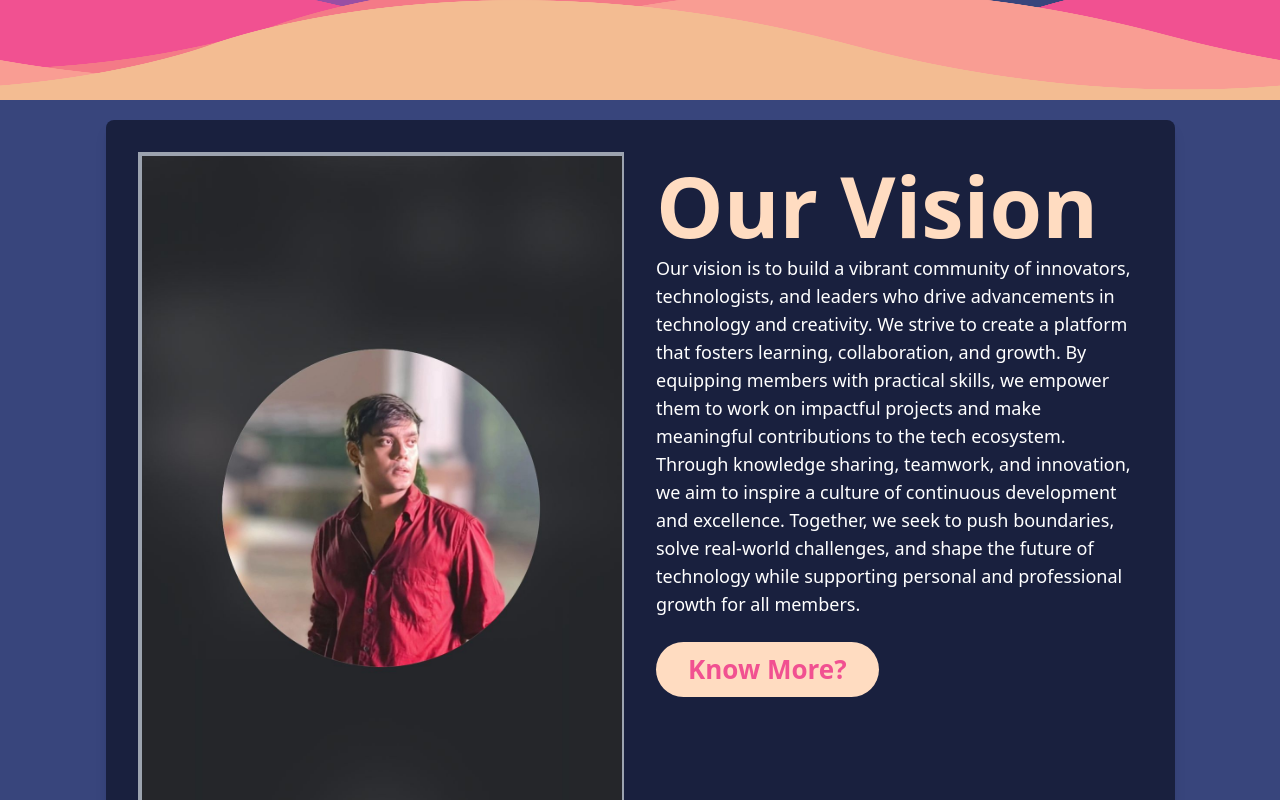
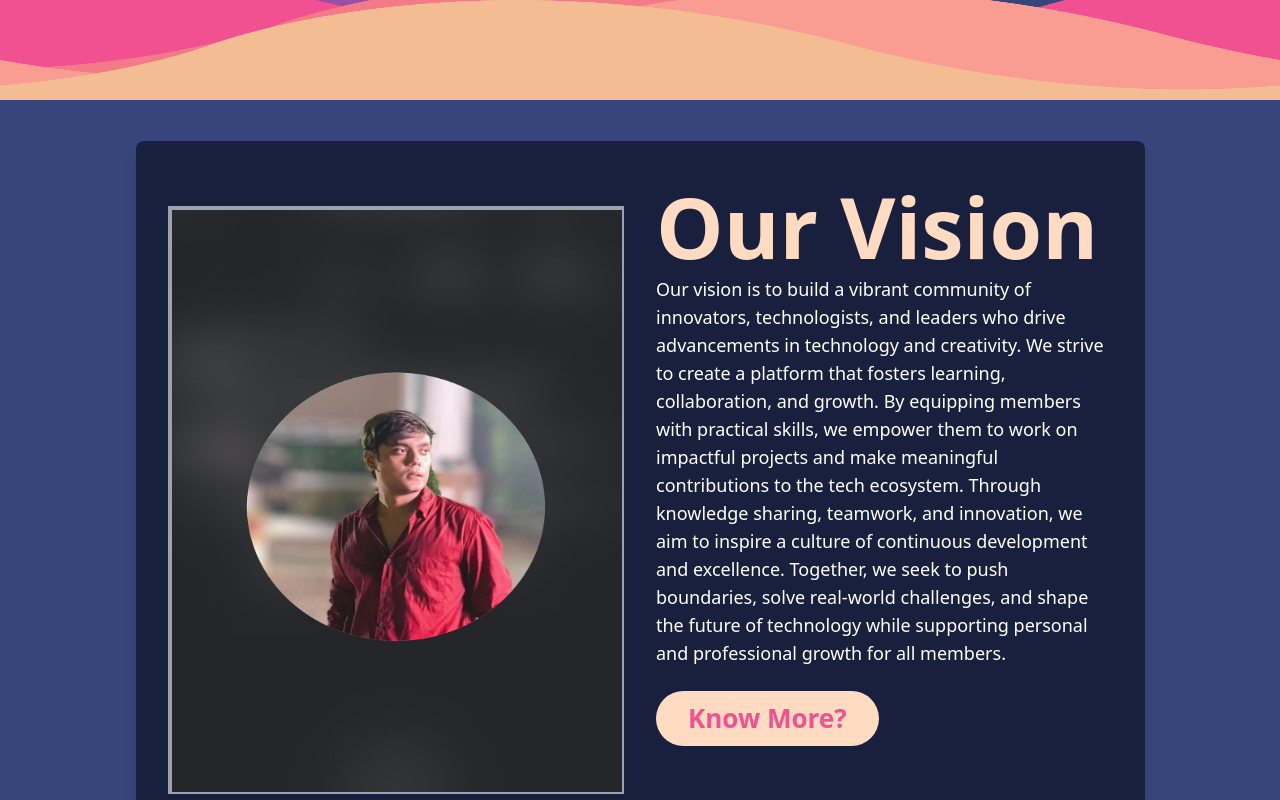
Before and after one commit to realm-SRM/realm-srm-website, a React (Vite) app: page / in a window 1280 px wide. Shown: the part 700-1500 px from the top of the page. Built offline with nearby package versions, Linux system fonts and the light colour scheme.

Commit message:
fix: AboutusSection

```diff
--- a/src/Components/sections/AboutUs.jsx
+++ b/src/Components/sections/AboutUs.jsx
@@ -5,10 +5,10 @@ import Shivansh from '../../assets/shivanshBhaiya.jpg';
 const AboutUs = () => {
   return (
     <div className="flex justify-center items-center min-h-screen bg-[#38457C] px-4">
-      <div className="flex flex-wrap lg:flex-nowrap w-full max-w-[1069px] bg-[#19203e] rounded-lg p-6 md:p-8 shadow-lg">
+      <div className="flex flex-wrap lg:flex-nowrap w-full max-w-[1009px] bg-[#19203e] rounded-lg p-6 md:p-8 shadow-lg">
         <div className="w-full lg:w-1/2 flex justify-center items-center">
 
-          <div className="w-full h-[200px] sm:h-[300px] lg:h-full border-2 border-gray-400 relative">
+          <div className="w-full h-[200px] sm:h-[300px] lg:h-[90%] border-2 border-gray-400 relative">
           <img
         className="h-full w-full"
         src={Shivansh} alt="BhaiyaJI" />
```
